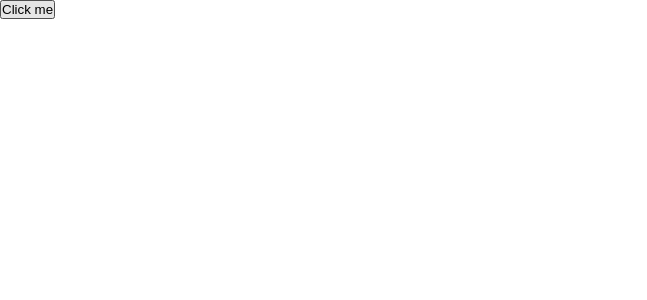
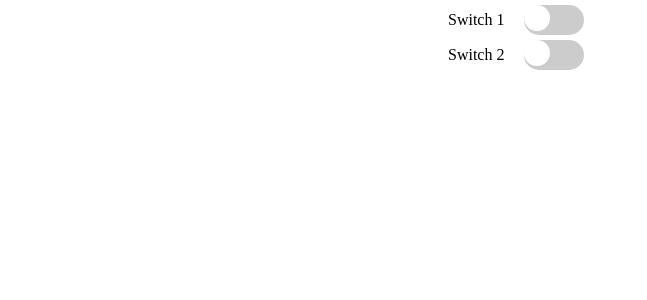
Before and after one commit to jayprakashlohar/react-livecoding-questions, a React (Vite) app: page / in a window 1280 px wide. Shown: the top 300 px of the page, without its empty margins (0-647 px from the left). Built offline with nearby package versions, Linux system fonts and the light colour scheme.

Commit message:
Added day-7 ToogleSwitch

```diff
--- a/src/components/Hooks/RefHook.jsx
+++ b/src/components/Hooks/RefHook.jsx
@@ -2,7 +2,7 @@
 // It can be used to store a mutable value that does not cause a re-render when updated.
 // It can be used to access a DOM element directly.
 
-import { useEffect } from "react";
+// import { useEffect } from "react";
 import { useRef } from "react";
 
 // Accessing DOM elements
--- /dev/null
+++ b/src/components/ToggleSwitch/MySwitch.jsx
@@ -0,0 +1,34 @@
+import ToggleSwitch from "./ToggleSwitch"
+
+const MySwitch = () => {
+
+  const handleSwitch1Toggle = (state) => {
+    console.log(`Switch 1 is now ${state ? "ON" : "OFF"}`)
+  }
+
+    const handleSwitch2Toggle = (state) => {
+      console.log(`Switch 2 is now ${state ? "ON" : "OFF"}`);
+    };
+
+
+
+  return (
+    <>
+      <div>
+        <ToggleSwitch
+          initialState={false}
+          label="Switch 1"
+          callback={handleSwitch1Toggle}
+        />
+
+        <ToggleSwitch
+          initialState={false}
+          label="Switch 2"
+          callback={handleSwitch2Toggle}
+        />
+      </div>
+    </>
+  );
+}
+
+export default MySwitch
--- /dev/null
+++ b/src/components/ToggleSwitch/ToggleSwitch.jsx
@@ -0,0 +1,58 @@
+import { useState } from "react";
+import PropTypes from "prop-types";
+
+const ToggleSwitch = ({ initialState, label, callback }) => {
+  const [isOn, setIsOn] = useState(initialState);
+
+  const handleToggle = () => {
+    const newState = !isOn;
+    setIsOn(newState);
+    callback(newState);
+  };
+
+  return (
+    <>
+      <div
+        style={{
+          display: "flex",
+          alignItems: "center",
+          width: "30%",
+          margin: "auto",
+          marginTop: "5px",
+        }}
+      >
+        <label>{label}</label>
+        <div
+          style={{
+            width: "60px",
+            height: "30px",
+            borderRadius: "15px",
+            backgroundColor: isOn ? "#4caf50" : "#ccc",
+            cursor: "pointer",
+            marginLeft: "20px",
+          }}
+          onClick={handleToggle}
+        >
+          <div
+            style={{
+              width: "26px",
+              height: "26px",
+              borderRadius: "50%",
+              backgroundColor: "#ffff",
+              transform: isOn ? "translateX(30px)" : "translateX(0)",
+              transition: "transform 0.3s ease-in-out",
+            }}
+          ></div>
+        </div>
+      </div>
+    </>
+  );
+};
+
+ToggleSwitch.propTypes = {
+  initialState: PropTypes.bool.isRequired,
+  label: PropTypes.string.isRequired,
+  callback: PropTypes.func.isRequired,
+};
+
+export default ToggleSwitch;
--- a/src/pages/Home.jsx
+++ b/src/pages/Home.jsx
@@ -6,8 +6,8 @@
 // import ChangeColor from "../components/ChangeColor/ChangeColor";
 // import Calculator from "../components/Calculator/Calculator";
 // import Carosel from "../components/Slider/Carousel";
-
-import RefHook from "../components/Hooks/RefHook";
+// import RefHook from "../components/Hooks/RefHook";
+import MySwitch from "../components/ToggleSwitch/MySwitch";
 
 const Home = () => {
   return (
@@ -21,7 +21,8 @@ const Home = () => {
         {/* <ChangeColor/> */}
         {/* <Calculator /> */}
         {/* <Carosel /> */}
-        <RefHook/>
+        {/* <RefHook/> */}
+        <MySwitch/>
       </div>
     </>
   );
```
